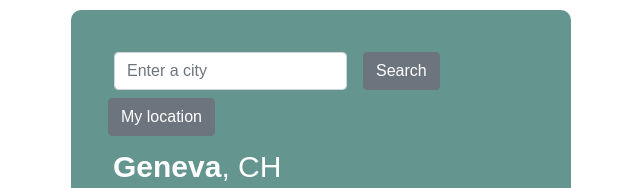
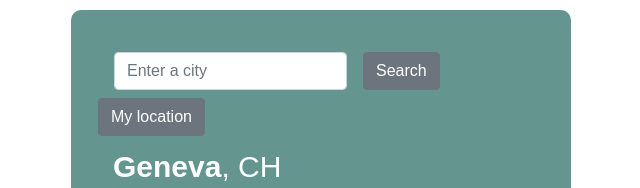
Before and after one commit to UrskaCerv/react_app_weather, a React (Create React App) app: page / in a window 1280 px wide. Shown: the top 188 px of the page, without its empty margins (319-959 px from the left). Built offline with nearby package versions, Linux system fonts and the light colour scheme.

Commit message:
change of geolocation

```diff
--- a/src/Weather.css
+++ b/src/Weather.css
@@ -12,7 +12,7 @@
   margin: 0 0 0 10px;
 }
 
-#geolocation: hover {
+.btn btn-secondary mb-2 {
   cursor: pointer;
 }
 
--- a/src/Weather.js
+++ b/src/Weather.js
@@ -27,11 +27,7 @@ export default function Weather() {
           <button type="submit" className="btn btn-secondary mb-2">
             Search
           </button>
-          <button
-            type="submit"
-            className="btn btn-secondary mb-2"
-            id="geolocation"
-          >
+          <button type="submit" className="btn btn-secondary mb-2">
             My location
           </button>
         </form>
```
Also changed, not shown: 1 other file (tests, documents, lock files or other folders).
